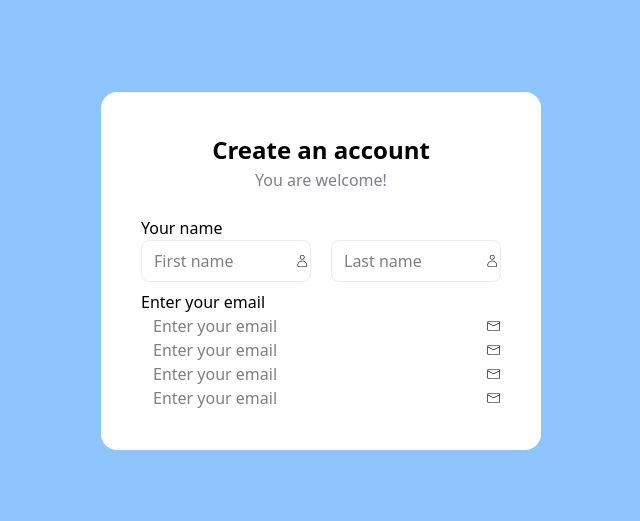
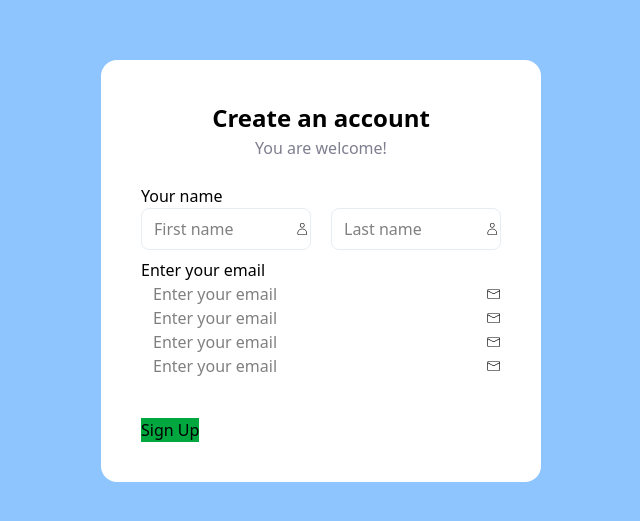
Before and after one commit to masudrana2803/form_validation, a React (Vite) app: page / in a window 1280 px wide. Shown: the part 129-650 px from the top of the page, without its empty margins (319-959 px from the left). Built offline with nearby package versions, Linux system fonts and the light colour scheme.

Commit message:
Form_Validation_Work

```diff
--- a/src/Pages/Trying.jsx
+++ b/src/Pages/Trying.jsx
@@ -45,9 +45,9 @@ const Trying = () => {
               <input type="email" placeholder='Enter your email' className='w-full outline-none y-2'/>
               <CiMail/>
             </div>
-
-
-
+            <div className='text-center mt-10 bg-green-600 w-fit items-center'>
+              <button type="submit">Sign Up</button>
+            </div>
       </div>
       </form>
     </section>
```
